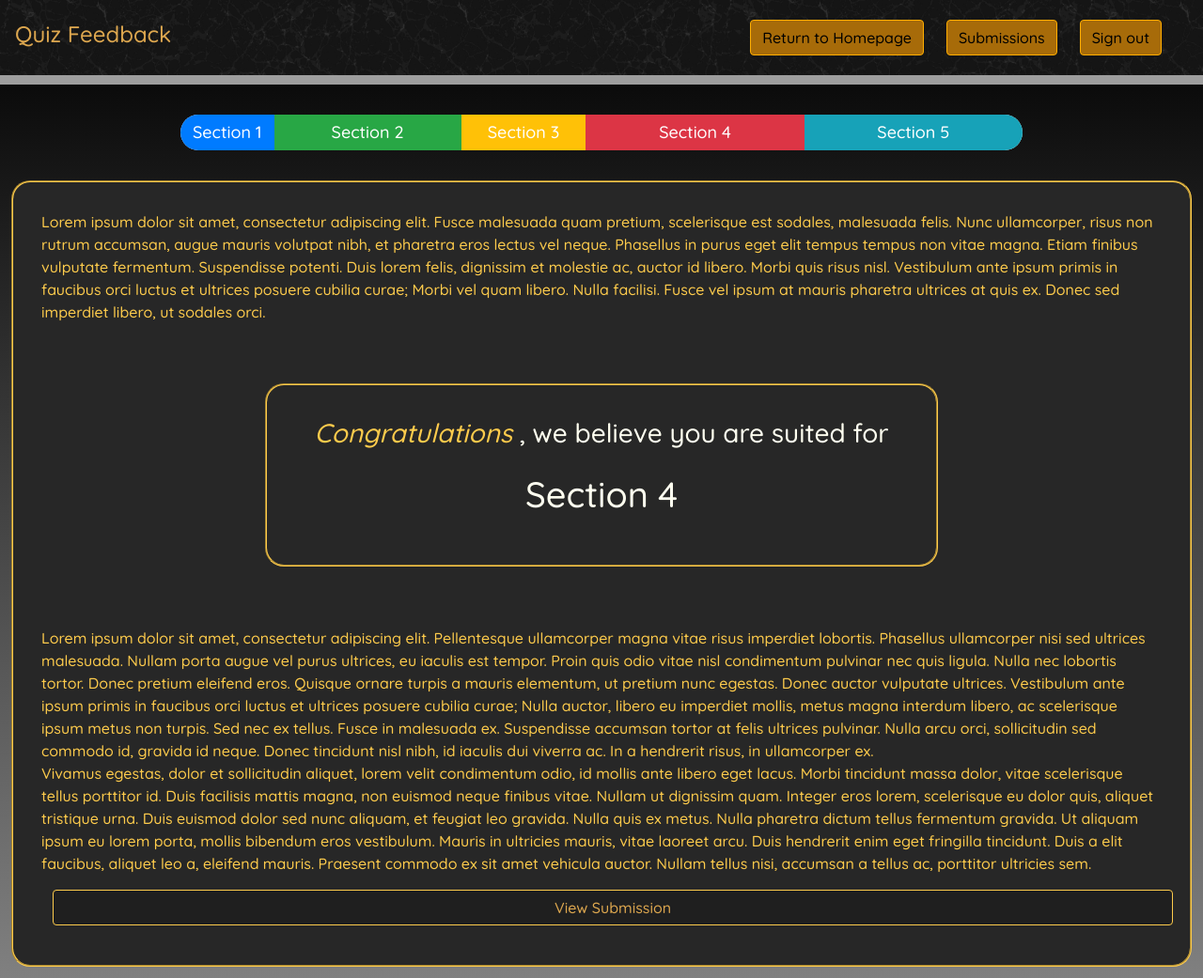
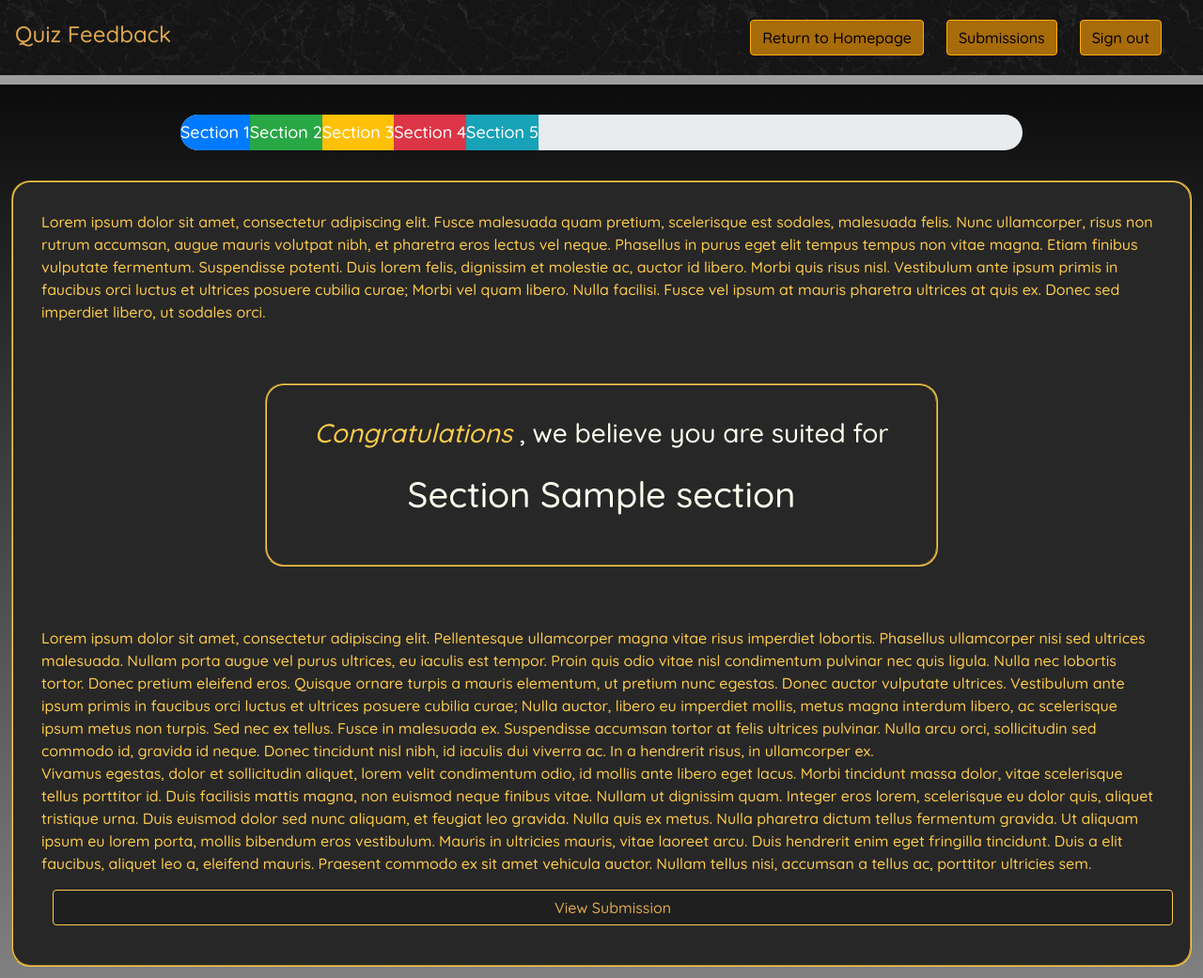
Before and after one commit to Allenator1/UWAM-Introductory-Website, a Flask app: template app/templates/feedback.html in a window 1280 px wide. Shown: the whole page at 94% size. Run offline with Flask 2, Linux system fonts and the light colour scheme; the template is opened without the code that fills it: most values are stand-ins (such as "Sample title", 1, 10 or a date in 2020); grey boxes are pictures that could not be loaded.

Commit message:
Added Jinja to change the chosen section and the progress bar based on the user's latest quiz result

```diff
--- a/app/templates/feedback.html
+++ b/app/templates/feedback.html
@@ -38,11 +38,11 @@
 
         <div>
             <div class="progress" id="quiz_stats_bar">
-                <div class="progress-bar" role="progressbar" style="width: 15%" aria-valuenow="15" aria-valuemin="0" aria-valuemax="100"> Section 1 </div>
-                <div class="progress-bar bg-success" role="progressbar" style="width: 30%" aria-valuenow="30" aria-valuemin="0" aria-valuemax="100"> Section 2 </div>
-                <div class="progress-bar bg-warning" role="progressbar" style="width: 20%" aria-valuenow="20" aria-valuemin="0" aria-valuemax="100"> Section 3 </div>
-                <div class="progress-bar bg-danger" role="progressbar" style="width: 35%" aria-valuenow="20" aria-valuemin="0" aria-valuemax="100"> Section 4 </div>
-                <div class="progress-bar bg-info" role="progressbar" style="width: 35%" aria-valuenow="20" aria-valuemin="0" aria-valuemax="100"> Section 5 </div>
+                <div class="progress-bar" role="progressbar" style="width: {{section_proportions[0]}}%" aria-valuenow="15" aria-valuemin="0" aria-valuemax="100"> Section 1 </div>
+                <div class="progress-bar bg-success" role="progressbar" style="width: {{section_proportions[1]}}%" aria-valuenow="30" aria-valuemin="0" aria-valuemax="100"> Section 2 </div>
+                <div class="progress-bar bg-warning" role="progressbar" style="width: {{section_proportions[2]}}%" aria-valuenow="20" aria-valuemin="0" aria-valuemax="100"> Section 3 </div>
+                <div class="progress-bar bg-danger" role="progressbar" style="width: {{section_proportions[3]}}%" aria-valuenow="20" aria-valuemin="0" aria-valuemax="100"> Section 4 </div>
+                <div class="progress-bar bg-info" role="progressbar" style="width: {{section_proportions[4]}}%" aria-valuenow="20" aria-valuemin="0" aria-valuemax="100"> Section 5 </div>
             </div>
 
             <div class="black_jumbo jumbotron" id="feedback_box">
@@ -57,7 +57,7 @@
 
                 <div class="black_jumbo jumbotron" id="congratz_box">
                     <p> <span id="congratz"> Congratulations </span>, we believe you are suited for </p>
-                    <p id="given_section"> Section 4 </p>
+                    <p id="given_section"> Section {{section}} </p>
                 </div>
 
                 <p> Lorem ipsum dolor sit amet, consectetur adipiscing elit.
```
